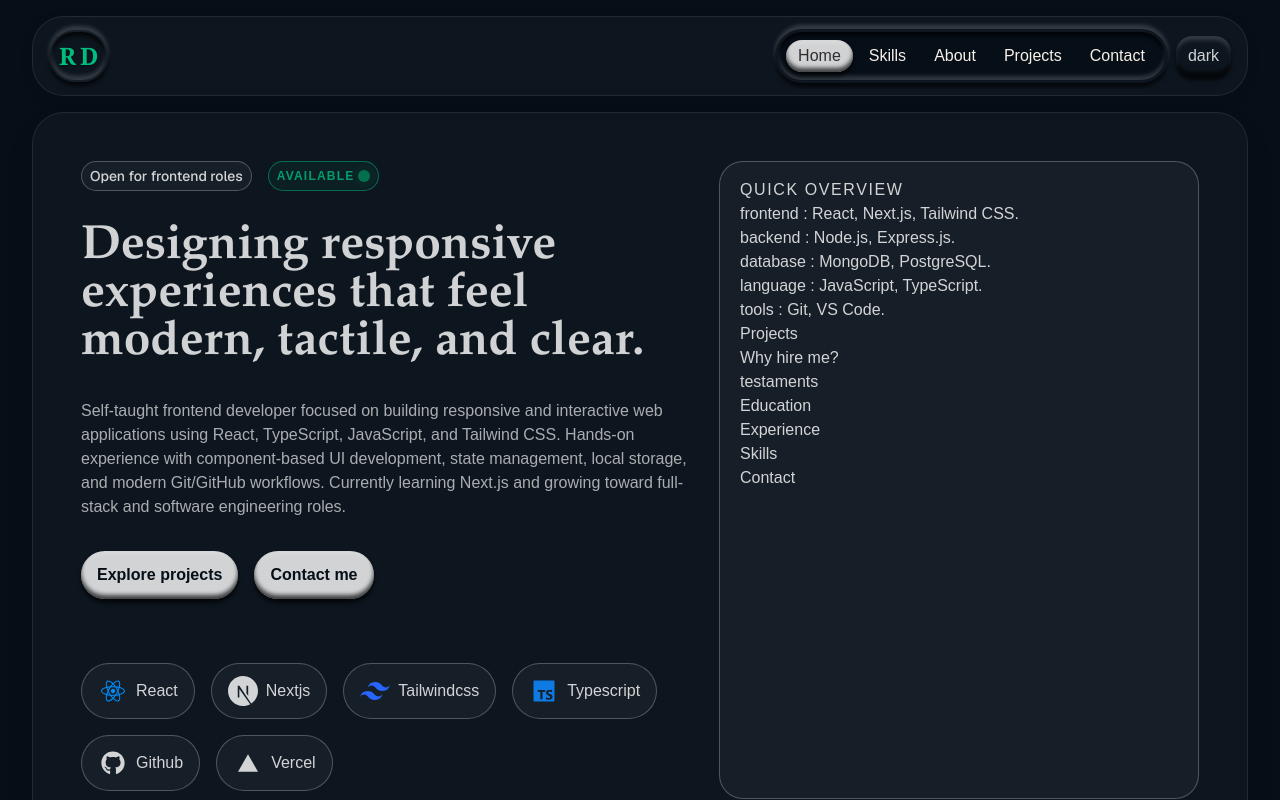
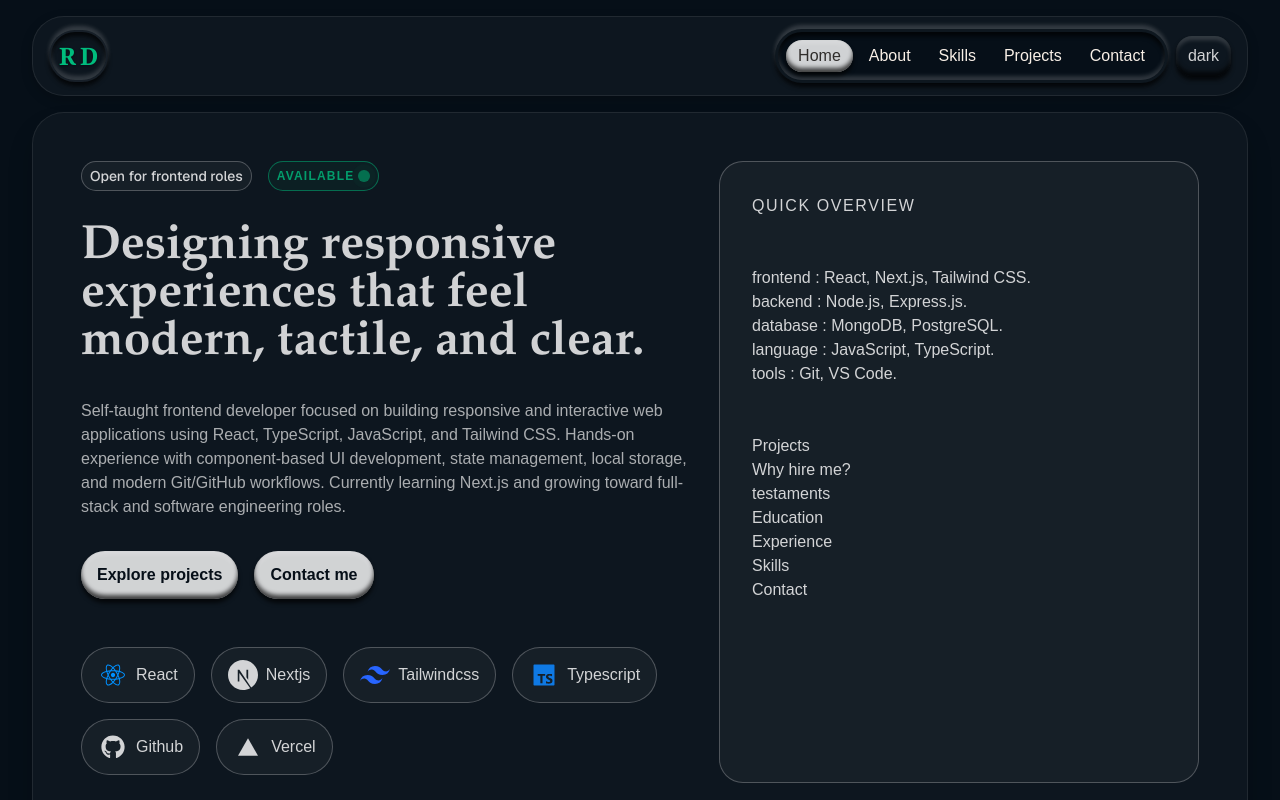
Before and after one commit to RanaDebbarma/my-portfolio, a Next.js app: page / in a window 1280 px wide. Built offline with nearby package versions, Linux system fonts and the light colour scheme.

Commit message:
wrapper comp

```diff
--- a/app/(root)/(home)/page.tsx
+++ b/app/(root)/(home)/page.tsx
@@ -1,10 +1,12 @@
 import Button from "@/components/Button"
 import Overview from "@/components/Overview"
 import Stack from "@/components/Stack"
+import Wrapper from "@/components/ui/Wrapper"
 import { ProfileData } from "@/lib/data"
 
 const home = () => {
   return (
+    <Wrapper className=" p-4 md:p-8 lg:p-12">
       <div className="h-full flex flex-col lg:flex-row gap-8">
         {/* section1 */}
         <div className="grow flex flex-col gap-8">
@@ -22,7 +24,7 @@ const home = () => {
             </div>
           </div>
           {/* Hero */}
-        <div className="flex flex-col gap-16 h-full max-w-screen justify-betwee items-around">
+          <div className="flex flex-col gap-12 h-full max-w-screen justify-around items-around">
             {/* Intro */}
             <div className="flex flex-col gap-8">
               <div className="space-y-8">
@@ -49,6 +51,7 @@ const home = () => {
         {/* Overview */}
         <Overview />
       </div>
+    </Wrapper>
   )
 }
 export default home
--- a/app/(root)/layout.tsx
+++ b/app/(root)/layout.tsx
@@ -5,8 +5,8 @@ import ThemeProvider from "@/providers/ThemeProvider";
 
 const Layout = ({ children }: { children: React.ReactNode }) => {
   return (
-    <div className="h-screen w-screen pb-4 overflow-y-auto scrollbar-none scrollbar-thumb-foreground/20">
-      <div className="relative mx-auto pt-4 pb-4 max-w-7xl w-[95%] min-h-full flex flex-col gap-4">
+    <div className="h-screen w-screen overflow-y-auto scrollbar-none scrollbar-thumb-foreground/20">
+      <div className="relative mx-auto pt-4 max-w-7xl w-[95%] h-full flex flex-col gap-4">
         {/* navigation */}
         <div className="shrink-0 border border-foreground/10 bg-secondary shadow-[0_4px_12px_rgba(0,0,0,0.2)] rounded-4xl z-10 w-full px-2 sm:px-4 py-3 flex gap-2 justify-between items-center overflow-auto scrollbar-none">
           {/* LOGO */}
@@ -22,7 +22,7 @@ const Layout = ({ children }: { children: React.ReactNode }) => {
         </div>
         {/* content */}
         <div
-          className="border border-foreground/10 bg-secondary shadow-[0_16px_24px_rgba(0,0,0,0.2)] rounded-4xl flex-1 p-4 md:p-8 lg:p-12"
+          className="flex-1 pb-8"
         >
           {children}
         </div>
--- a/components/NavBar.tsx
+++ b/components/NavBar.tsx
@@ -6,8 +6,8 @@ import Link from "next/link";
 
 const navItems = [
   { name: "home", href: "/" },
+  { name: "about", href: "/about" },
   { name: "skills", href: "/skills" },
-  { name: "about", href: "/about" },
   { name: "projects", href: "/projects" },
   { name: "contact", href: "/contact" },
 ];
--- a/components/Overview.tsx
+++ b/components/Overview.tsx
@@ -2,7 +2,7 @@ import { ProfileData } from "@/lib/data"
 
 const Overview = () => {
   return (
-    <div className="lg:w-120 border border-foreground/30 bg-foreground/5 w-full rounded-3xl shrink-0 p-4 px-5">
+    <div className="flex flex-col gap-12 lg:w-120 border border-foreground/30 bg-foreground/5 w-full rounded-3xl shrink-0 p-8">
       <h1 className="uppercase tracking-widest">Quick Overview</h1>
       {/* stacks */}
       <div>
--- a/components/ui/Wrapper.tsx
+++ b/components/ui/Wrapper.tsx
@@ -1,6 +1,6 @@
-const Wrapper = ({ children }: { children: React.ReactNode }) => {
+const Wrapper = ({ children, className  }: { children: React.ReactNode, className?: string }) => {
   return (
-    <div>
+    <div className={`${className} h-full border border-foreground/10 bg-secondary shadow-[0_16px_24px_rgba(0,0,0,0.2)] rounded-4xl`}>
       {children}
     </div>
   )
```
Also changed, not shown: components/BgComp.tsx (added). Lines whose indentation alone changed are shown as unchanged.
